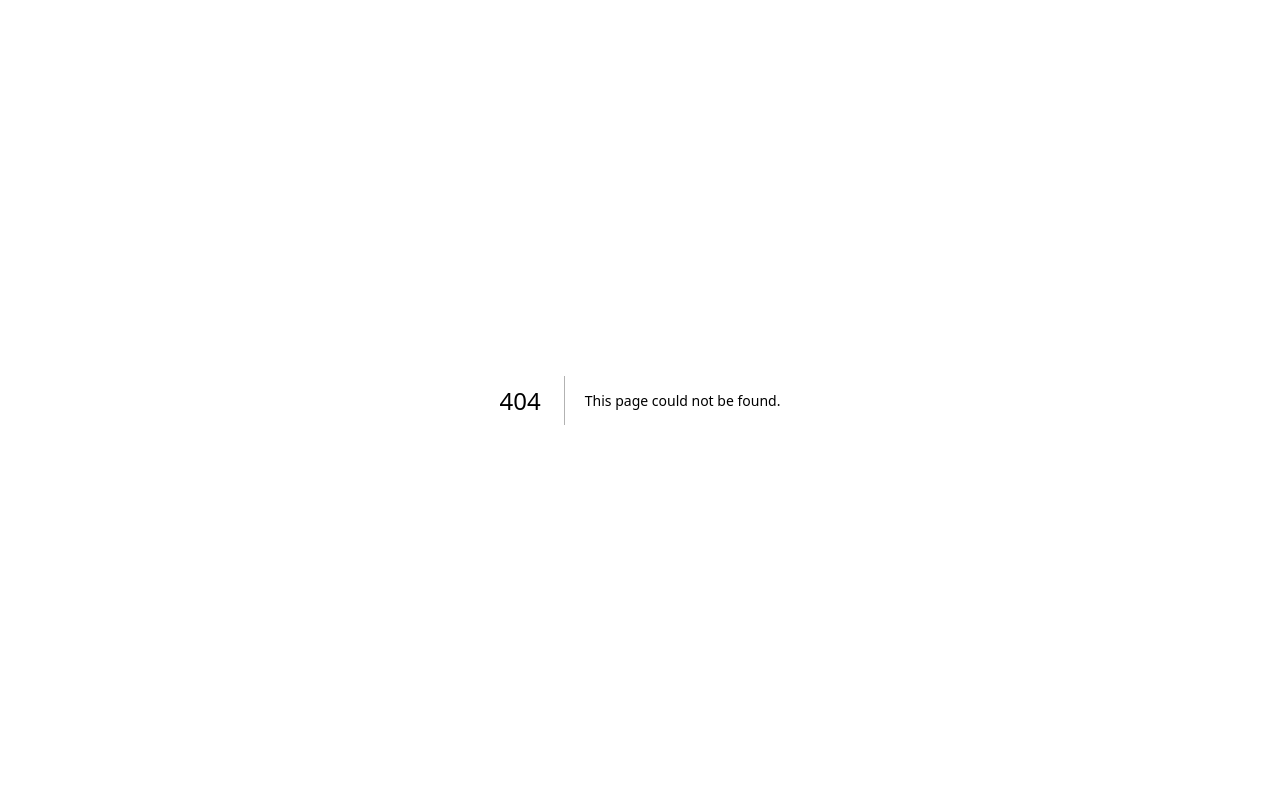
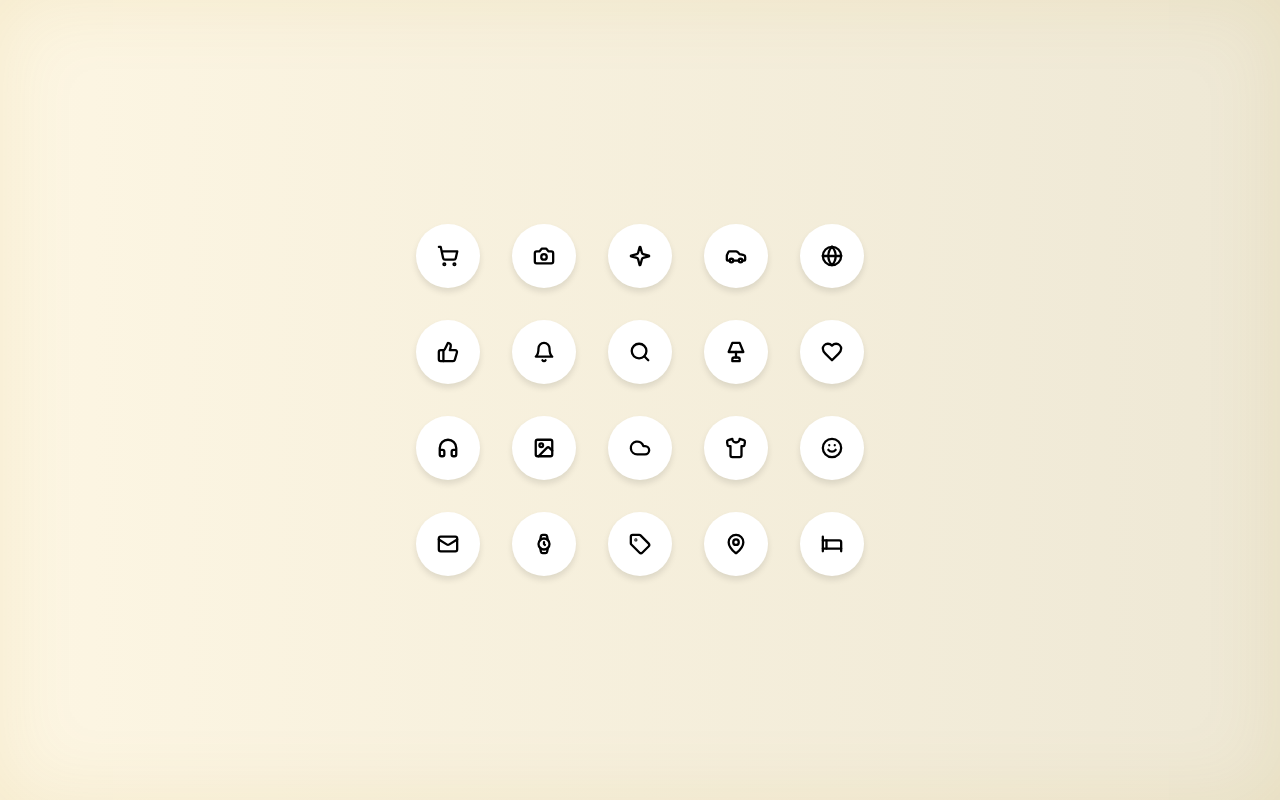
Before and after one commit to cookabc/app-universe, a Next.js app: page /buttons in a window 1280 px wide. Before the commit this address had no page. Built offline with nearby package versions, Linux system fonts and the light colour scheme.

Commit message:
Add IconGrid component for displaying a grid of plastic icon buttons

```diff
--- /dev/null
+++ b/src/app/buttons/page.tsx
@@ -0,0 +1,135 @@
+'use client'
+
+import {
+    Bed,
+    Bell,
+    Camera,
+    Car,
+    CloudIcon as CloudSync,
+    Globe,
+    Headphones,
+    Heart,
+    ImageIcon,
+    Lamp,
+    Mail,
+    MapPin,
+    Search,
+    ShirtIcon as ShirtRound,
+    ShoppingCart,
+    Smile,
+    Sparkle,
+    Tag,
+    ThumbsUp,
+    Watch,
+} from 'lucide-react'
+import { useState } from 'react'
+
+interface PlasticIconButtonProps {
+    icon: React.ReactNode
+    label: string
+    onClick?: () => void
+}
+
+const BUTTON_STYLES = {
+    backgroundColor: '#ffffff',
+    iconColor: '#000000',
+    boxShadowPressed: '0 2px 4px rgba(0, 0, 0, 0.1)',
+    boxShadowDefault: '0 4px 6px rgba(0, 0, 0, 0.1)',
+    transition: 'all 0.2s ease',
+}
+
+const ICON_CONFIG = {
+    size: 22,
+    strokeWidth: 2.5,
+}
+
+const BACKGROUND_STYLES = {
+    gradient: `
+        linear-gradient(to right, #fdf6e3, #eee8d5),
+        repeating-linear-gradient(
+            45deg,
+            rgba(147, 161, 161, 0.03) 0px,
+            rgba(147, 161, 161, 0.03) 1px,
+            transparent 1px,
+            transparent 4px
+        )
+    `,
+    innerShadow: 'inset 0 0 80px rgba(181, 137, 0, 0.1)',
+}
+
+function PlasticIconButton({ icon, label, onClick }: PlasticIconButtonProps) {
+    const [isPressed, setIsPressed] = useState(false)
+    const [isHovered, setIsHovered] = useState(false)
+
+    const getTransform = () => {
+        if (isPressed) return 'translateY(1px) scale(0.95)'
+        if (isHovered) return 'translateY(0) scale(1.1)'
+        return 'translateY(0) scale(1)'
+    }
+
+    return (
+        <button
+            onClick={onClick}
+            onMouseEnter={() => setIsHovered(true)}
+            onMouseLeave={() => setIsHovered(false)}
+            onMouseDown={() => setIsPressed(true)}
+            onMouseUp={() => setIsPressed(false)}
+            className="relative w-16 h-16 rounded-full flex items-center justify-center"
+            style={{
+                background: BUTTON_STYLES.backgroundColor,
+                transform: getTransform(),
+                transition: BUTTON_STYLES.transition,
+                boxShadow: isPressed ? BUTTON_STYLES.boxShadowPressed : BUTTON_STYLES.boxShadowDefault,
+            }}
+            aria-label={label}
+        >
+            <div
+                className="relative w-7 h-7 flex items-center justify-center"
+                style={{ color: BUTTON_STYLES.iconColor }}
+            >
+                {icon}
+            </div>
+        </button>
+    )
+}
+
+const ICON_LIST = [
+    { icon: <ShoppingCart {...ICON_CONFIG} />, label: 'Cart' },
+    { icon: <Camera {...ICON_CONFIG} />, label: 'Camera' },
+    { icon: <Sparkle {...ICON_CONFIG} />, label: 'Sparkle' },
+    { icon: <Car {...ICON_CONFIG} />, label: 'Car' },
+    { icon: <Globe {...ICON_CONFIG} />, label: 'Globe' },
+    { icon: <ThumbsUp {...ICON_CONFIG} />, label: 'Like' },
+    { icon: <Bell {...ICON_CONFIG} />, label: 'Notifications' },
+    { icon: <Search {...ICON_CONFIG} />, label: 'Search' },
+    { icon: <Lamp {...ICON_CONFIG} />, label: 'Lamp' },
+    { icon: <Heart {...ICON_CONFIG} />, label: 'Favorites' },
+    { icon: <Headphones {...ICON_CONFIG} />, label: 'Audio' },
+    { icon: <ImageIcon {...ICON_CONFIG} />, label: 'Images' },
+    { icon: <CloudSync {...ICON_CONFIG} />, label: 'Sync' },
+    { icon: <ShirtRound {...ICON_CONFIG} />, label: 'Clothing' },
+    { icon: <Smile {...ICON_CONFIG} />, label: 'Emoji' },
+    { icon: <Mail {...ICON_CONFIG} />, label: 'Mail' },
+    { icon: <Watch {...ICON_CONFIG} />, label: 'Time' },
+    { icon: <Tag {...ICON_CONFIG} />, label: 'Tags' },
+    { icon: <MapPin {...ICON_CONFIG} />, label: 'Location' },
+    { icon: <Bed {...ICON_CONFIG} />, label: 'Furniture' },
+]
+
+export default function IconGrid() {
+    return (
+        <div
+            className="min-h-screen p-8 flex items-center justify-center"
+            style={{
+                background: BACKGROUND_STYLES.gradient,
+                boxShadow: BACKGROUND_STYLES.innerShadow,
+            }}
+        >
+            <div className="grid grid-cols-5 gap-8">
+                {ICON_LIST.map((item, index) => (
+                    <PlasticIconButton key={index} icon={item.icon} label={item.label} />
+                ))}
+            </div>
+        </div>
+    )
+}
```
